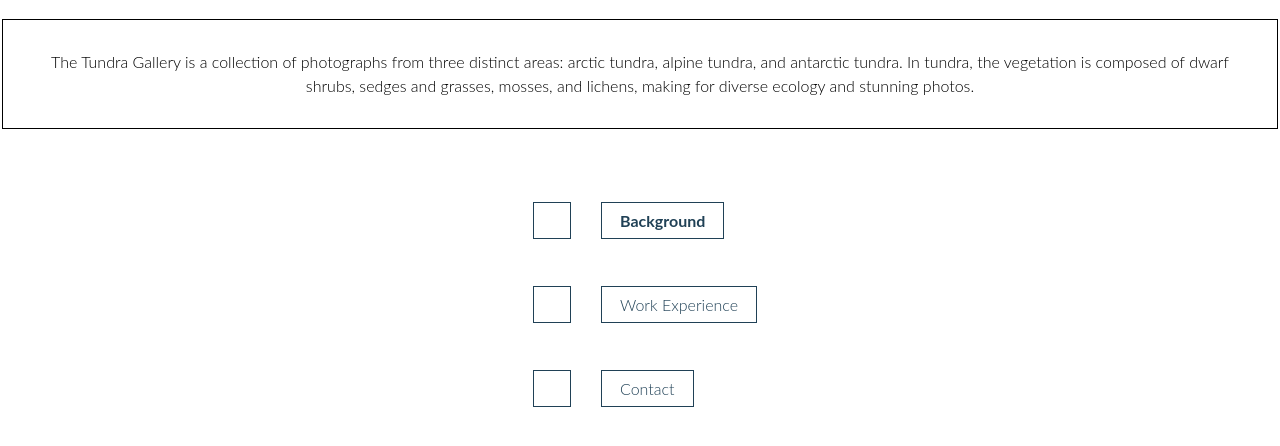
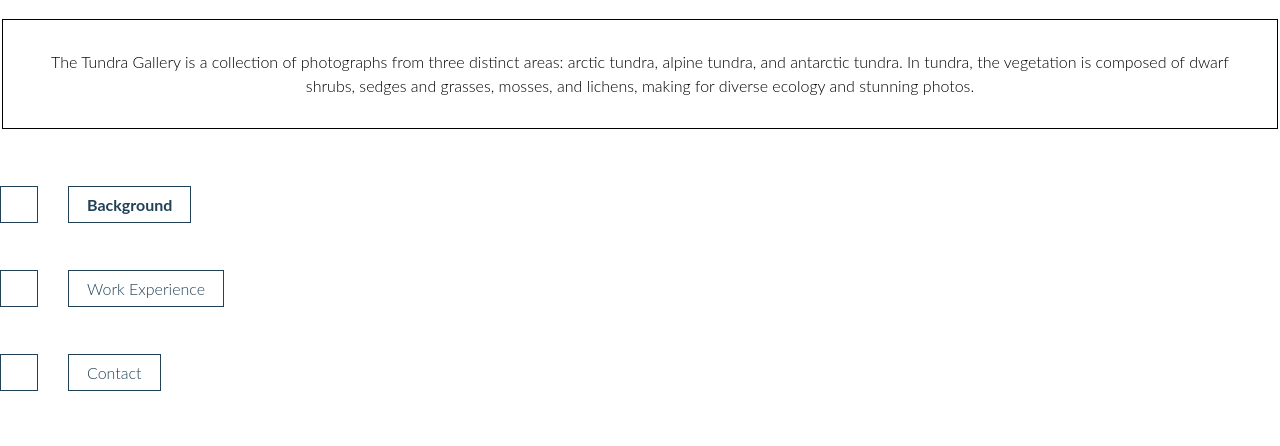
Before and after one commit to Clement5044/Clement5044.github.io, a plain HTML site: page index.html in a window 1280 px wide. Shown: the part 72-518 px from the top of the page. Drawn offline with Linux system fonts and the light colour scheme.

Commit message:
fix nav buttons

```diff
--- a/index.html
+++ b/index.html
@@ -14,7 +14,7 @@
     <div class="gallery">
     </div>
 
-      <nav class="navbar">
+      <nav>
         <ul>
           <li><a href="background.html"><b><div class="navbtn"><a>Background</a></div></b></a></li>
           <li><a href="workExperience.html"><div class="navbtn"><a>Work Experience</a></div></a></li>
--- a/main.css
+++ b/main.css
@@ -61,16 +61,6 @@ nav ul {
   display: inline;
 }
 
-.navbtn {
-
-}
-
-.navbar {
-  display: flex;
-  flex-wrap: wrap;
-  justify-content: center;
-}
-
 .navbtn a {
   cursor: pointer;
   margin-right: 30px;
```
